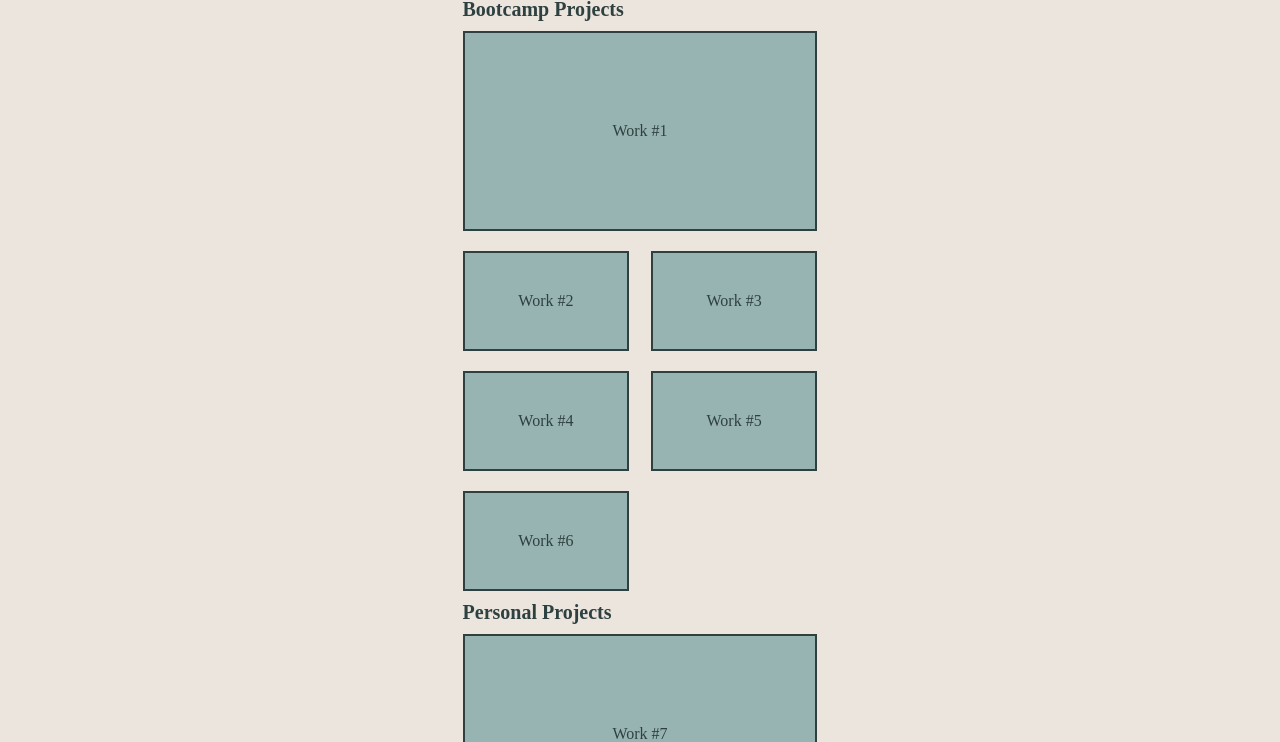
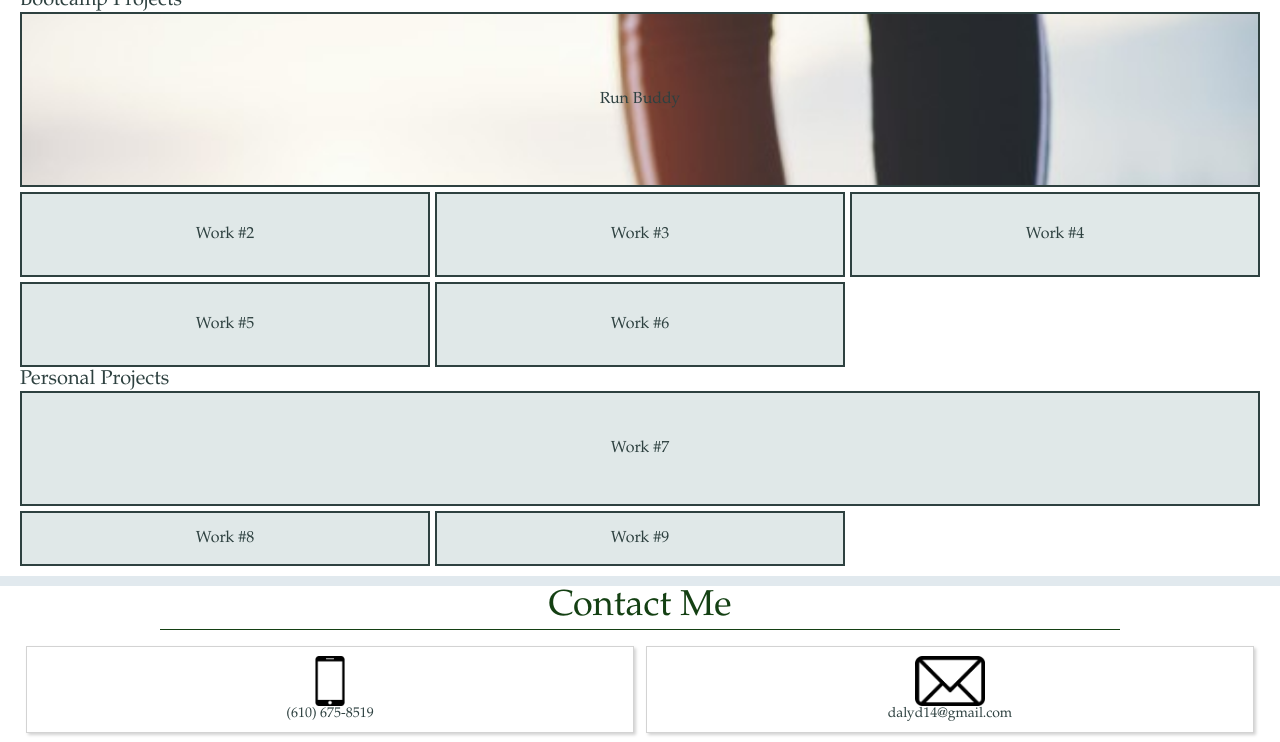
Before and after one commit to dalyd14/portfolio-old, a plain HTML site: page index.html in a window 1280 px wide. Shown: the part 271-1013 px from the top of the page. Drawn offline with Linux system fonts and the light colour scheme.

Commit message:
made several dtyle changes to font and colors to make it appear more professional, also added picture for run-buddy site

```diff
--- a/assets/css/styles.css
+++ b/assets/css/styles.css
@@ -3,6 +3,7 @@
     margin: 0;
     padding: 0;
     box-sizing: border-box;
+    font-family: "Garamond",serif;
 }
 /* This sets all links to look like normal text */
 a {
@@ -13,15 +14,16 @@ a {
 :root {
     --primary-color: #144013;
     --secondary-color: #2e4140;
-    --tertiary-color: #98b4b2;
-    --back-color: rgba(190,169,149,.3);
+    --tertiary-color: rgba(152, 180, 178, 0.3);
+    --back-color: #e1e9ee;
+    --clicked-color: lightgray;
 }
 body {
     background: var(--back-color);
 }
 /* HEADER SECTION */
 header {
-    background: var(--tertiary-color);
+    background: var(--back-color);
     color: var(--primary-color);
     display: flex;
     align-items: center;
@@ -29,11 +31,12 @@ header {
     position: sticky;
     top: 0px;
     z-index: 9999;
-    border-bottom: 3px solid var(--primary-color);
+    border-bottom: 1px solid var(--primary-color);
 }
 header h1 {
     margin-top: 10px;
     font-size: 36px;
+    font-weight: 100;
 }
 header nav {
     padding: 10px 0;
@@ -45,12 +48,18 @@ header nav ul {
     justify-content: space-around;
 }
 header nav a {
-    padding: 10px;
+    padding: 5px;
+    margin: 5px;
     font-size: 16px;
+    background: none;
+    border-radius: 8px;
+    transition: background 1s;
 }
 header nav a:active {
-    border-radius: 8px;
-    background: rgba(190,169,149,.8);
+    background: var(--clicked-color);
+}
+header nav a:hover {
+    background: var(--clicked-color);
 }
 /* GENERAL CONTENT SECTION */
 /* This section is used to apply styles to all of the sections in this portfolio */
@@ -58,9 +67,12 @@ header nav a:active {
     display: flex;
     flex-direction: column;
     align-items: center;
-    margin-top: 10px;
     position: relative;
     overflow: hidden;
+    background-color: white;
+}
+.section-container:not(:first-of-type) {
+    margin-top: 10px;
 }
     /* This span stlye was added so that the page navigation will stop early so that the
     sticky header will not cover the section title reference: https://stackoverflow.com/questions/25201608/link-jump-to-id-100px */
@@ -71,48 +83,72 @@ header nav a:active {
 }
 .section-title {
     color: var(--primary-color);
-    border-bottom: 3px solid var(--primary-color);
-    width: 50%;
+    border-bottom: 1px solid var(--primary-color);
+    width: 75%;
     text-align: center;
 }
 .section-title h2 {
     font-size: 36px;
+    font-weight: 100;
 }
 .section-content {
     padding: 10px 20px;
     color: var(--secondary-color);
+    width: 100%;
 }
 .section-content h3 {
     font-size: 20px;
+    font-weight: 100;
 }
 /* ABOUT ME SECTION */
 .section-content p {
     text-align: justify;
 }
 /* MY WORKS SECTION */
-.works-display {
+.works-display-wrapper {
     display: flex;
-    flex-direction: row;
-    flex-wrap: wrap;
-    justify-content: space-between;
+    justify-content: center;
+}
+.bc-works-display {
+    display: grid;
+    grid-template-columns: repeat(12, 1fr);
+    grid-template-rows: repeat(12, 25px);
+    grid-gap: 5px;
+    width: 100%;
+}
+.pers-works-display {
+    display: grid;
+    grid-template-columns: repeat(6, 1fr);
+    grid-template-rows: repeat(6, 25px);
+    grid-gap: 5px;
+    width: 100%;
 }
 .all-work{
     border: 2px solid var(--secondary-color);
     background: var(--tertiary-color);
-    margin: 10px 0 10px 0;
     display: flex;
     justify-content: center;
     align-items: center;
 }
-.primary-work {
-    width: 100%;
-    height: 200px;
-    max-width: 400px;
+.bc-primary-work {
+    grid-row: 1 / span 6;
+    grid-column: 1 / span 12;
 }
-.other-work {
-    width: 47%;
-    height: 100px;
-    max-width: 200px;
+.pers-primary-work {
+    grid-row: 1 / span 4;
+    grid-column: 1 / span 6;
+}
+.bc-other-work {
+    grid-row: span 3;
+    grid-column: span 4;
+}
+.pers-other-work {
+    grid-row: span 2;
+    grid-column: span 2;
+}
+.work-1 {
+    background-image: url("../images/run-buddy.jpg");
+    background-size: cover;
 }
 /* CONTACT ME SECTION */
 .contact-list-grid-wrapper {
@@ -127,17 +163,24 @@ header nav a:active {
     grid-template-rows: repeat(2, 1fr);
 }
 .contact-grid-item {
-    padding: 15px;
+    padding: 9px;
+    margin: 6px;
+    border: 1px solid var(--clicked-color);
+    background: white;
+    box-shadow: 2px 2px 3px lightgrey;
 }
 .contact-grid-item a {
     display: flex;
     flex-direction: column;
     align-items: center;
-    border: 2px hidden var(--primary-color);
+    font-size: 14px;
+    margin: 0 8px;
+}
+.contact-grid-item:hover {
+    background: var(--clicked-color);
 }
 .contact-grid-item:active {
-    border-radius: 8px;
-    background: rgba(190,169,149,.8);
+    background: var(--clicked-color);
 }
 .contact-grid-item img {
     height: 50px;
--- a/index.html
+++ b/index.html
@@ -52,36 +52,42 @@
         </div>
         <div class="section-content">
             <h3>Bootcamp Projects</h3>
-            <div class="works-display">
-                <div class="all-work primary-work">
-                    Work #1
+            <div class="works-display-wrapper">
+                <div class="bc-works-display">
+                    <div class="all-work bc-primary-work work-1">
+                        <a href="https://dalyd14.github.io/run-buddy/">
+                            Run Buddy
+                        </a>
                     </div>
-                <div class="all-work other-work">
+                    <div class="all-work bc-other-work">
                         Work #2
                     </div>
-                <div class="all-work other-work">
+                    <div class="all-work bc-other-work">
                         Work #3
                     </div>
-                <div class="all-work other-work">
+                    <div class="all-work bc-other-work">
                         Work #4
                     </div>
-                <div class="all-work other-work">
+                    <div class="all-work bc-other-work">
                         Work #5
                     </div>
-                <div class="all-work other-work">
+                    <div class="all-work bc-other-work">
                         Work #6
                     </div>
                 </div>
+            </div>
             <h3>Personal Projects</h3>
-            <div class="works-display">
-                <div class="all-work primary-work">
+            <div class="works-display-wrapper">
+                <div class="pers-works-display">
+                    <div class="all-work pers-primary-work">
                         Work #7
                     </div>
-                <div class="all-work other-work">
+                    <div class="all-work pers-other-work">
                         Work #8
                     </div>
-                <div class="all-work other-work">
+                    <div class="all-work pers-other-work">
                         Work #9
+                    </div>
                 </div>
             </div>
         </div>
```
Also changed, not shown: assets/images/run-buddy.jpg (added). Lines whose indentation alone changed are shown as unchanged.
